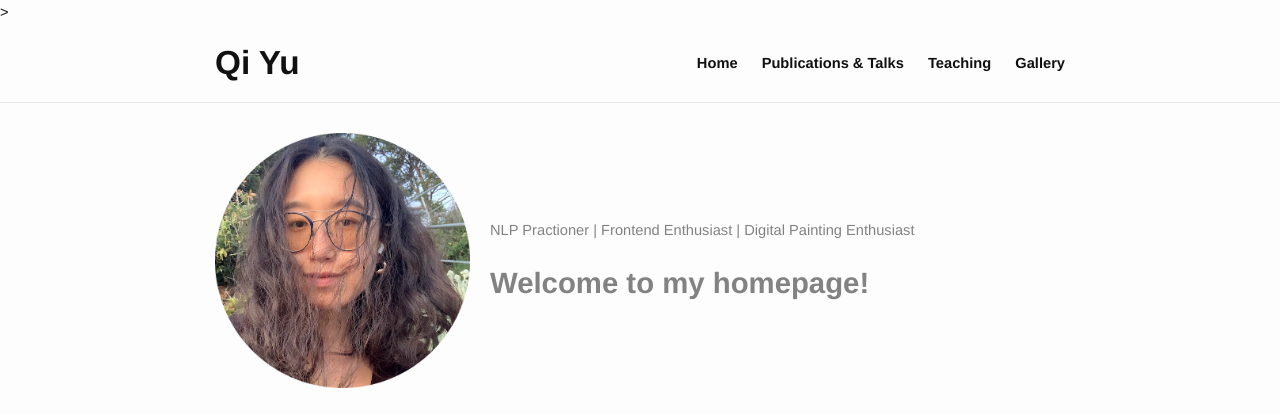
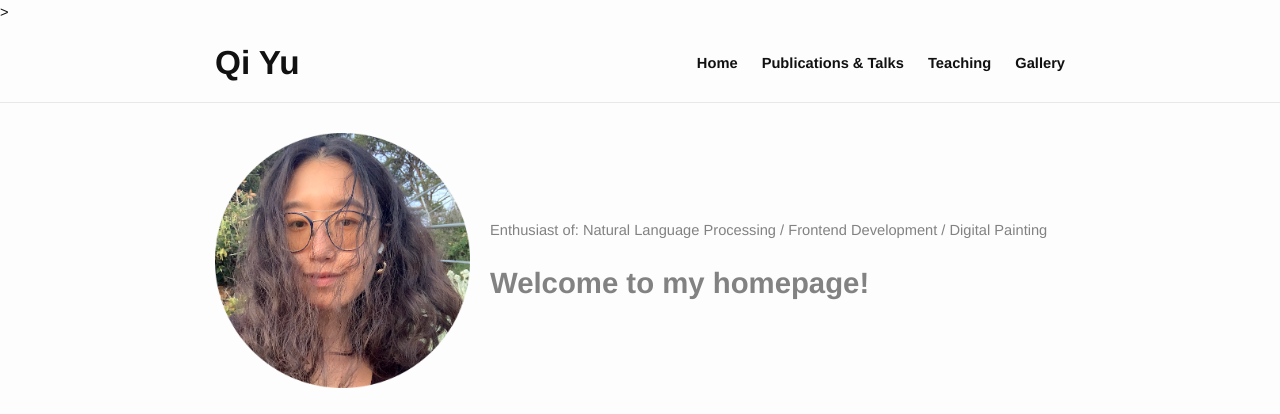
Before and after one commit to qi-yu/qi-yu.github.io, a Jekyll site: the page built from index.md, in a window 1280 px wide. Shown: the top 414 px of the page. Built offline with Jekyll 4.4.1, drawn with Linux system fonts in a browser that asks for light colours; nearby versions of some CDN libraries.

Commit message:
updated home

```diff
--- a/_layouts/home.html
+++ b/_layouts/home.html
@@ -18,7 +18,9 @@
             class="profile-pic"
           />
           <div class="greeting-message">
-            <p>NLP Practioner | Frontend Enthusiast | Digital Painting Enthusiast</p>
+            <p>
+              Enthusiast of: Natural Language Processing / Frontend Development / Digital Painting
+            </p>
             <h1>Welcome to my homepage!</h1>
           </div>
         </div>
```
Also changed, not shown: publication.md (+1 -1 lines), 3 other files.
